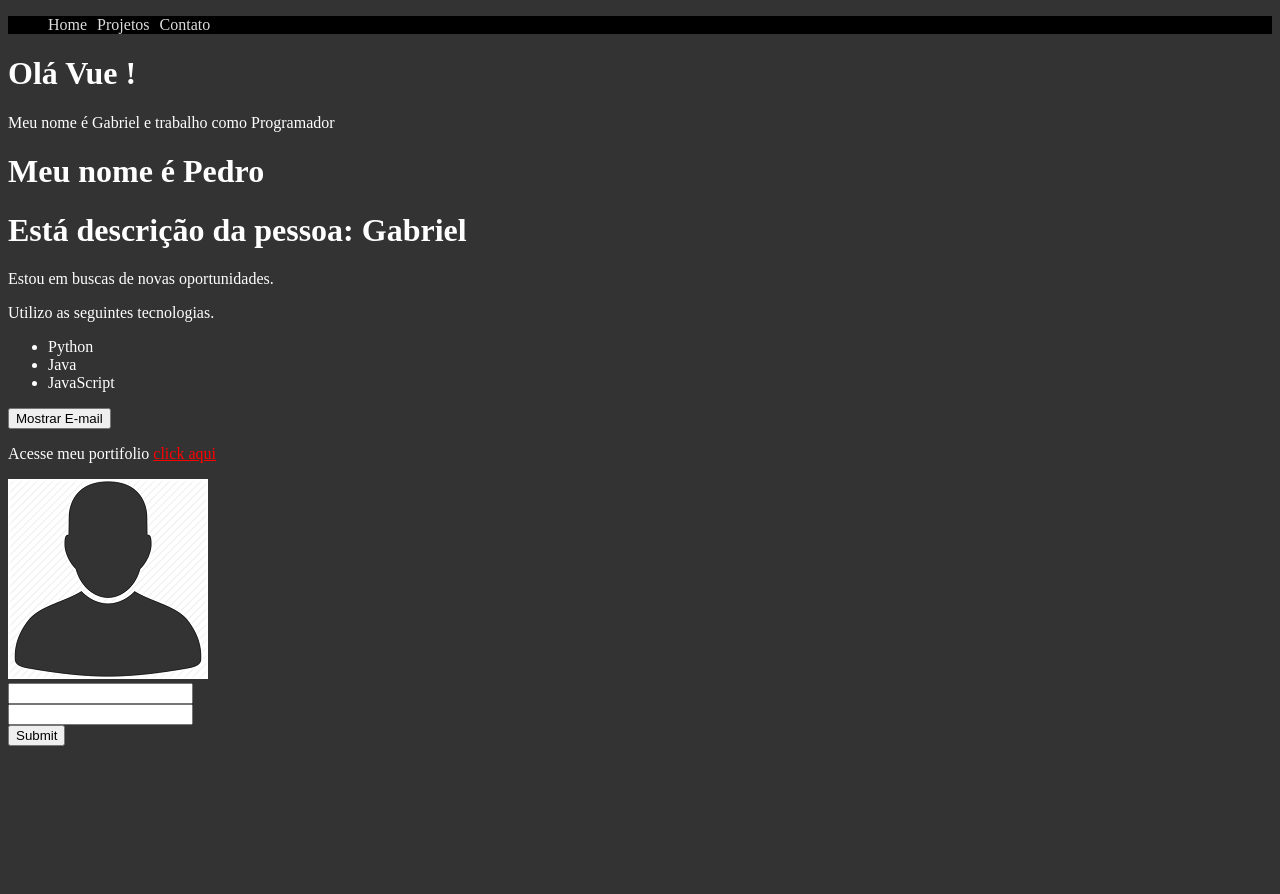
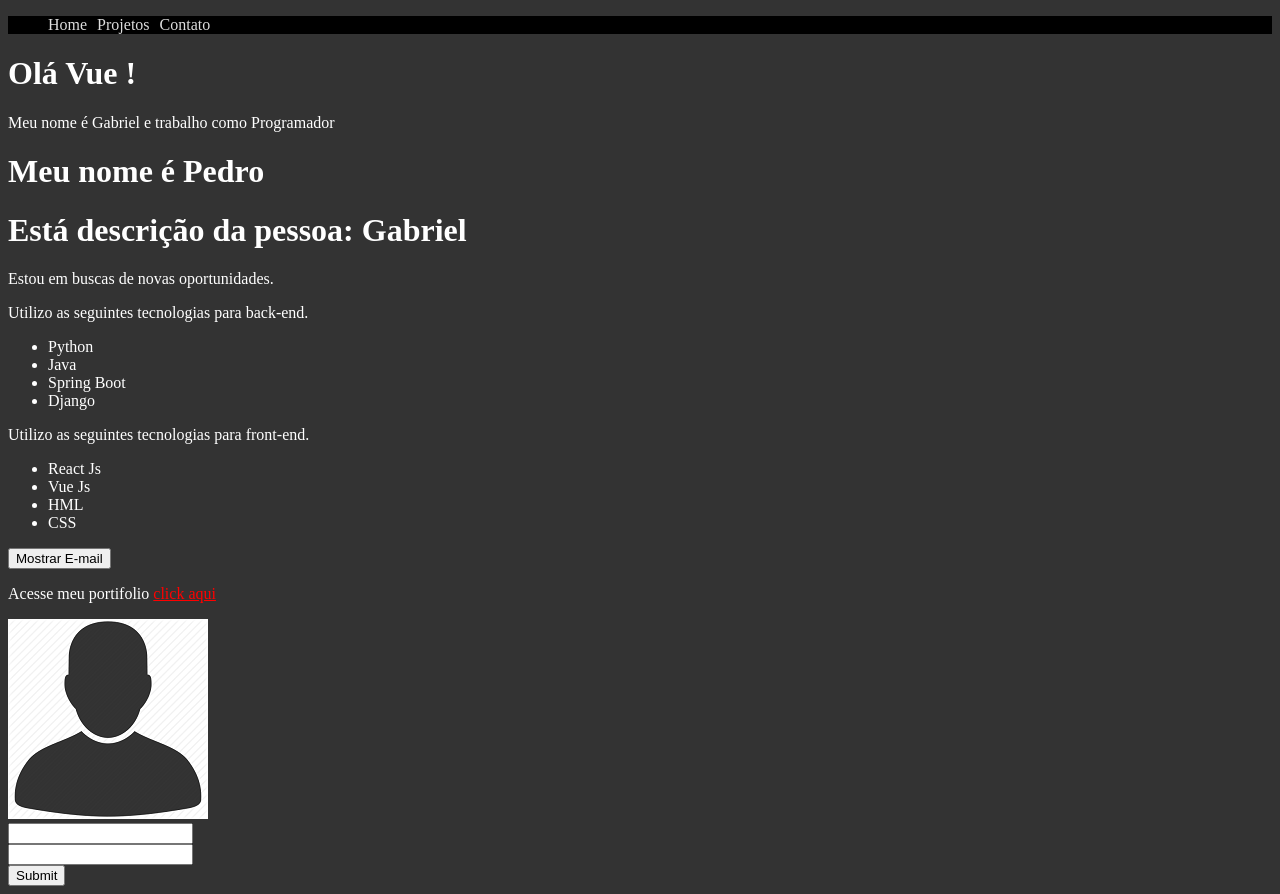
Before and after one commit to gabrielNunesKlein/Vue-Js, a Vue app in the folder 2_projeto_vue/: page / in a window 1280 px wide. Before the commit the page ends 800 px from the top, so only its background shows below. Built offline with nearby package versions, Linux system fonts and the light colour scheme.

Commit message:
Utilizando V-for

```diff
--- a/2_projeto_vue/src/components/Info.vue
+++ b/2_projeto_vue/src/components/Info.vue
@@ -2,11 +2,17 @@
     <div>
         <p v-if="esta_trabalhando">Estou trabalhando no momento</p>
         <p v-else>Estou em buscas de novas oportunidades.</p>
-        <p>Utilizo as seguintes tecnologias.</p>
+        <p>Utilizo as seguintes tecnologias para back-end.</p>
         <ul>
-            <li>Python</li>
-            <li>Java</li>
-            <li>JavaScript</li>
+            <li v-for="(tecnologias, index) in tecnologias_backend" v-bind:key="index">
+                {{ tecnologias }}
+            </li>
+        </ul>
+        <p>Utilizo as seguintes tecnologias para front-end.</p>
+        <ul>
+            <li v-for="tecnologias in tecnologias_frontend" :key="tecnologias.id">
+                {{ tecnologias.tecnologia }}
+            </li>
         </ul>
         <div>
             <button @click="mostrarEmail">{{ textoBotao }}</button>
@@ -30,7 +36,14 @@ export default{
             mostrar_email: false,
             email: 'Gabriel.klein@gmail.com',
             meu_portifolio: 'https://github.com/gabrielNunesKlein',
-            textoBotao: 'Mostrar E-mail'
+            textoBotao: 'Mostrar E-mail',
+            tecnologias_backend: ["Python", "Java", "Spring Boot", "Django"],
+            tecnologias_frontend: [
+                {id: 1, tecnologia: "React Js"},
+                {id: 2, tecnologia: "Vue Js"},
+                {id: 3, tecnologia: "HML"},
+                {id: 4, tecnologia: "CSS"}
+            ]
         }
     },
     methods: {
```
